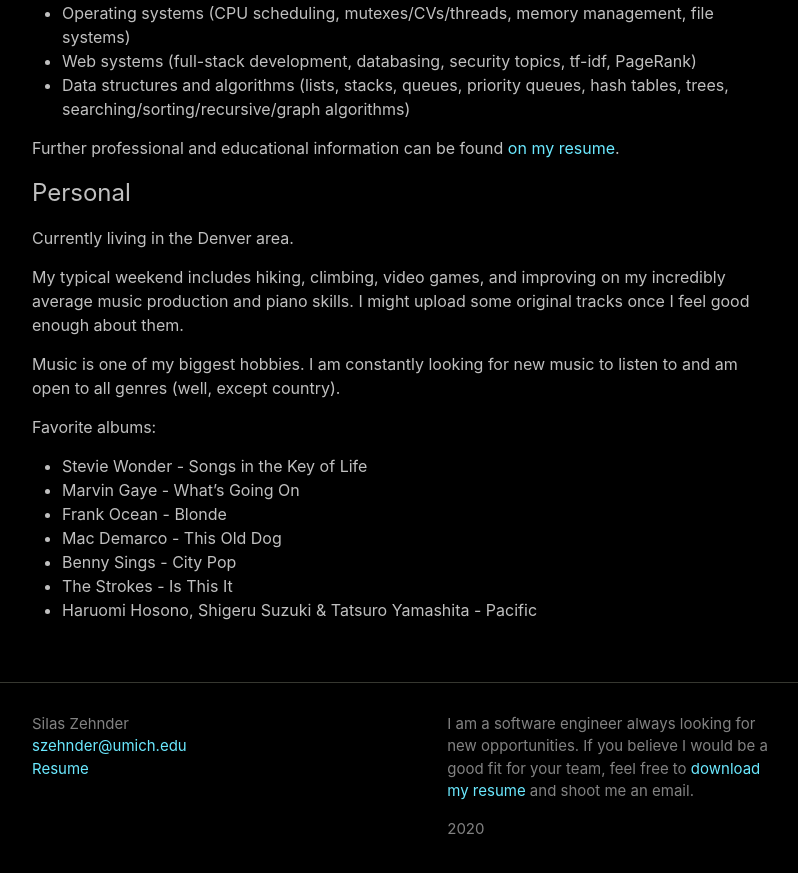
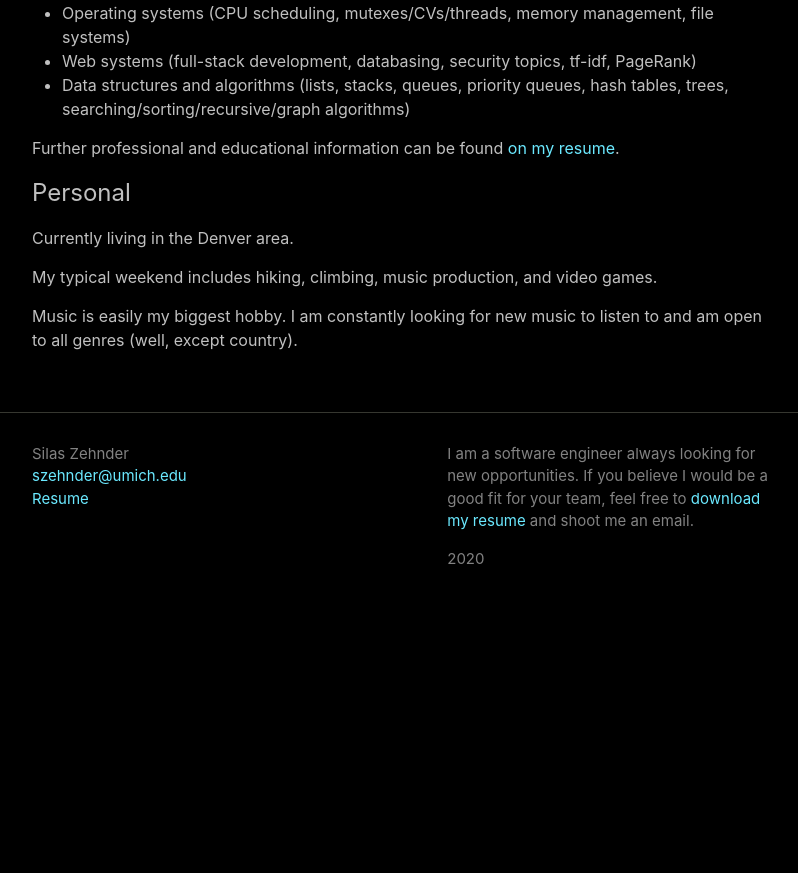
Before and after one commit to silaszehnder/silaszehnder.github.io, a Jekyll site: the page built from about.md, in a window 1280 px wide and 900 px high, scrolled down 731 px. Shown: the top 873 px of the window, without its empty margins (238-1036 px from the left). Built offline with Jekyll 4.4.1, drawn with Linux system fonts in a browser that asks for light colours; after the commit the page ends 1361 px from its top, so only the background shows below that.

Commit message:
Update about.md

```diff
--- a/about.md
+++ b/about.md
@@ -35,15 +35,6 @@ Further professional and educational information can be found [on my resume](/as
 
 Currently living in the Denver area.
 
-My typical weekend includes hiking, climbing, video games, and improving on my incredibly average music production and piano skills. I might upload some original tracks once I feel good enough about them.
+My typical weekend includes hiking, climbing, music production, and video games.
 
-Music is one of my biggest hobbies. I am constantly looking for new music to listen to and am open to all genres (well, except country).
-
-Favorite albums:
-* Stevie Wonder - Songs in the Key of Life
-* Marvin Gaye - What's Going On
-* Frank Ocean - Blonde
-* Mac Demarco - This Old Dog
-* Benny Sings - City Pop
-* The Strokes - Is This It
-* Haruomi Hosono, Shigeru Suzuki & Tatsuro Yamashita - Pacific
+Music is easily my biggest hobby. I am constantly looking for new music to listen to and am open to all genres (well, except country).
```
